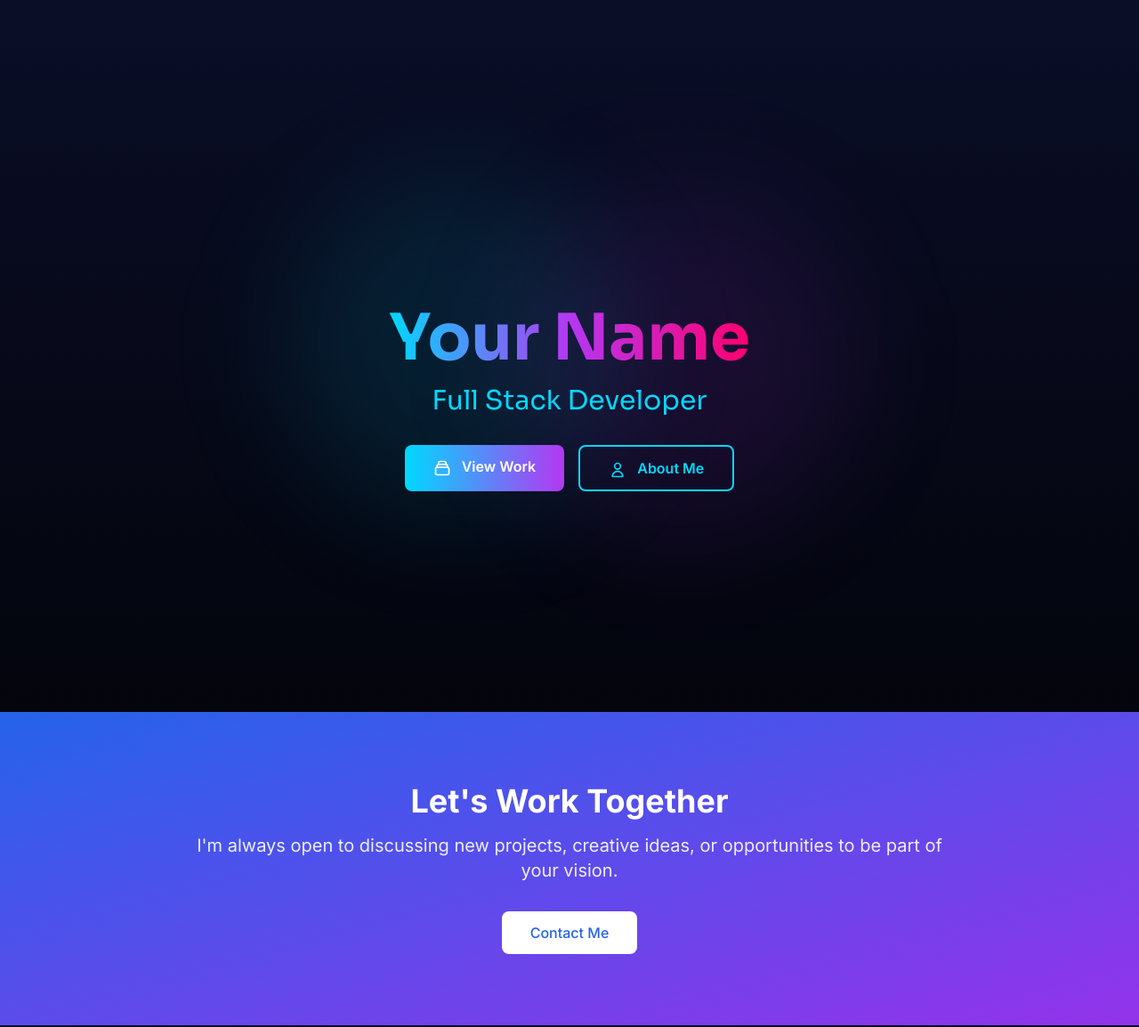
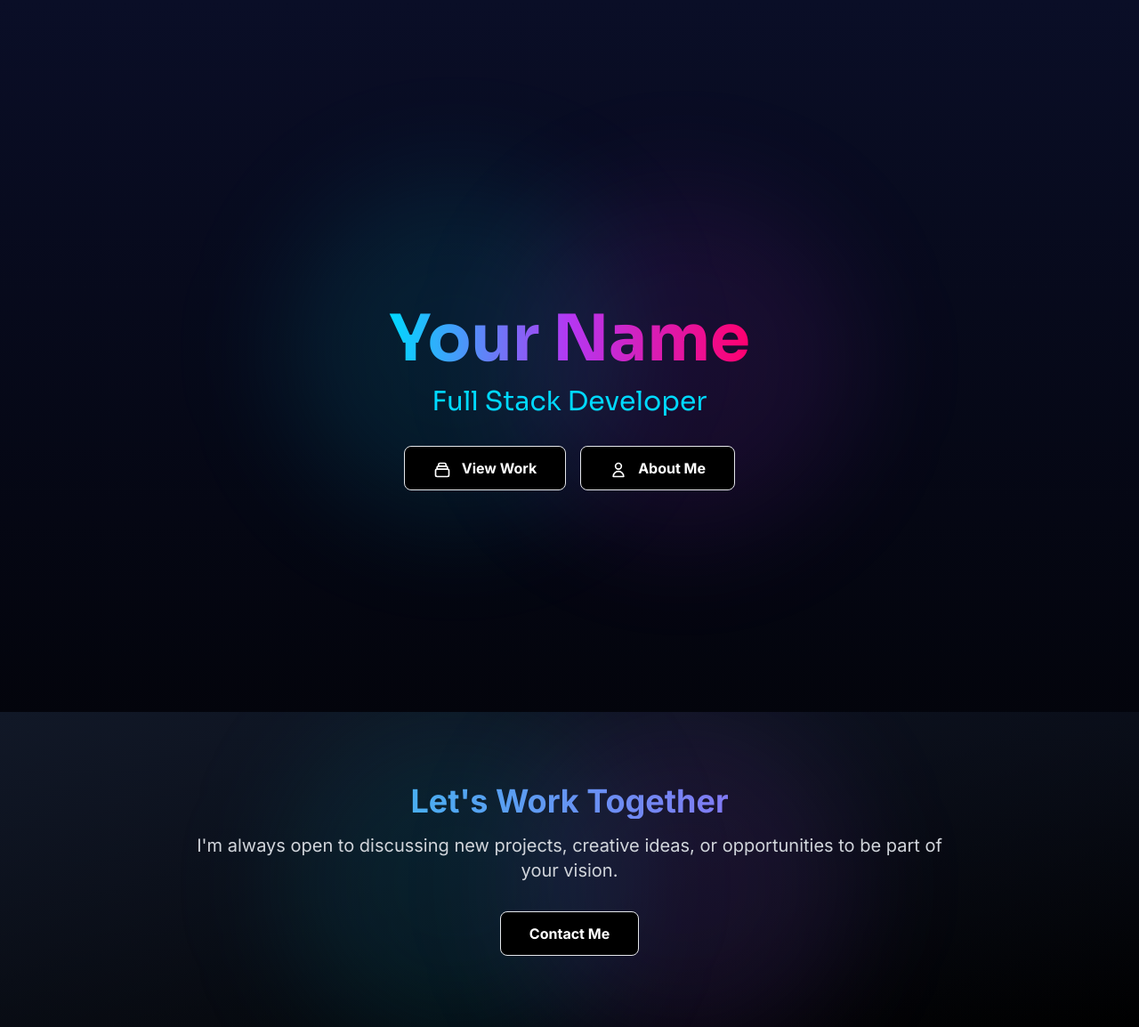
Before and after one commit to pawan980/portfolio, a Django app: page / in a window 1280 px wide. Shown: the whole page at 89% size. Run offline with Django 4.2, Linux system fonts and the light colour scheme; data comes from the database, SQL or seed files in the repository; some libraries are stand-ins or nearby versions.

Commit message:
Update button styling across home and landing pages, cyberpunk CTA section

```diff
--- a/templates/pages/landing.html
+++ b/templates/pages/landing.html
@@ -33,8 +33,8 @@
         <!-- Primary CTAs -->
         <div class="flex flex-wrap gap-4 justify-center mb-8">
             <a href="{% url 'projects:list' %}"
-                class="group px-8 py-3 bg-gradient-to-r from-cyber-cyan to-cyber-purple rounded-lg text-white font-semibold hover:shadow-glow-cyan transition-all duration-300 transform hover:-translate-y-1">
-                <svg class="w-5 h-5 inline mr-2 group-hover:rotate-12 transition-transform" fill="none"
+                class="px-8 py-3 bg-black border border-cyan-500 text-white font-bold rounded-lg hover:shadow-glow-cyan hover:scale-105 transition-all duration-300">
+                <svg class="w-5 h-5 inline mr-2" fill="none"
                     stroke="currentColor" viewBox="0 0 24 24">
                     <path stroke-linecap="round" stroke-linejoin="round" stroke-width="2"
                         d="M19 11H5m14 0a2 2 0 012 2v6a2 2 0 01-2 2H5a2 2 0 01-2-2v-6a2 2 0 012-2m14 0V9a2 2 0 00-2-2M5 11V9a2 2 0 012-2m0 0V5a2 2 0 012-2h6a2 2 0 012 2v2M7 7h10">
@@ -43,7 +43,7 @@
                 View Work
             </a>
             <a href="{% url 'core:about' %}"
-                class="px-8 py-3 bg-transparent border-2 border-cyber-cyan text-cyber-cyan rounded-lg font-semibold hover:bg-cyber-cyan/10 hover:shadow-glow-cyan transition-all duration-300 transform hover:-translate-y-1">
+                class="px-8 py-3 bg-black border border-cyan-500 text-white font-bold rounded-lg hover:shadow-glow-cyan hover:scale-105 transition-all duration-300">
                 <svg class="w-5 h-5 inline mr-2" fill="none" stroke="currentColor" viewBox="0 0 24 24">
                     <path stroke-linecap="round" stroke-linejoin="round" stroke-width="2"
                         d="M16 7a4 4 0 11-8 0 4 4 0 018 0zM12 14a7 7 0 00-7 7h14a7 7 0 00-7-7z"></path>
@@ -165,7 +165,7 @@
     </div>
 
     <div class="text-center mt-8">
-        <a href="{% url 'projects:list' %}" class="btn-primary">
+        <a href="{% url 'projects:list' %}" class="px-8 py-3 bg-black border border-cyan-500 text-white font-bold rounded-lg hover:shadow-glow-cyan hover:scale-105 transition-all duration-300 inline-block">
             View All Projects
         </a>
     </div>
@@ -219,20 +219,26 @@
 {% endif %}
 
 <!-- CTA Section -->
-<section class="py-20 bg-gradient-to-br from-primary-600 to-purple-600 text-white">
-    <div class="max-w-4xl mx-auto text-center px-4">
-        <h2 class="text-4xl font-bold mb-4">Let's Work Together</h2>
-        <p class="text-xl mb-8 opacity-90">
+<section class="py-20 bg-gradient-to-br from-gray-900 via-black to-gray-900 text-white relative overflow-hidden">
+    <!-- Background glow effects -->
+    <div class="absolute inset-0 overflow-hidden pointer-events-none">
+        <div class="absolute top-1/2 left-1/4 w-96 h-96 bg-cyan-500/10 rounded-full filter blur-3xl"></div>
+        <div class="absolute bottom-1/2 right-1/4 w-96 h-96 bg-purple-500/10 rounded-full filter blur-3xl"></div>
+    </div>
+
+    <div class="max-w-4xl mx-auto text-center px-4 relative z-10">
+        <h2 class="text-4xl font-bold mb-4 text-transparent bg-clip-text bg-gradient-to-r from-cyan-400 to-purple-500">Let's Work Together</h2>
+        <p class="text-xl mb-8 text-gray-300">
             I'm always open to discussing new projects, creative ideas, or opportunities to be part of your vision.
         </p>
         <div class="flex flex-wrap gap-4 justify-center">
             <a href="{% url 'contact:contact' %}"
-                class="bg-white text-primary-600 px-8 py-3 rounded-lg font-medium hover:bg-gray-100 transition-colors">
+                class="px-8 py-3 bg-black border border-cyan-500 text-white font-bold rounded-lg hover:shadow-glow-cyan hover:scale-105 transition-all duration-300">
                 Contact Me
             </a>
             {% if site.resume_file %}
             <button onclick="openResumeModal()"
-                class="bg-transparent border-2 border-white px-8 py-3 rounded-lg font-medium hover:bg-white hover:text-primary-600 transition-colors">
+                class="px-8 py-3 bg-black border border-cyan-500 text-white font-bold rounded-lg hover:shadow-glow-cyan hover:scale-105 transition-all duration-300">
                 Download Resume
             </button>
             {% endif %}
```
Also changed, not shown: templates/pages/home.html (+5 -5 lines).
